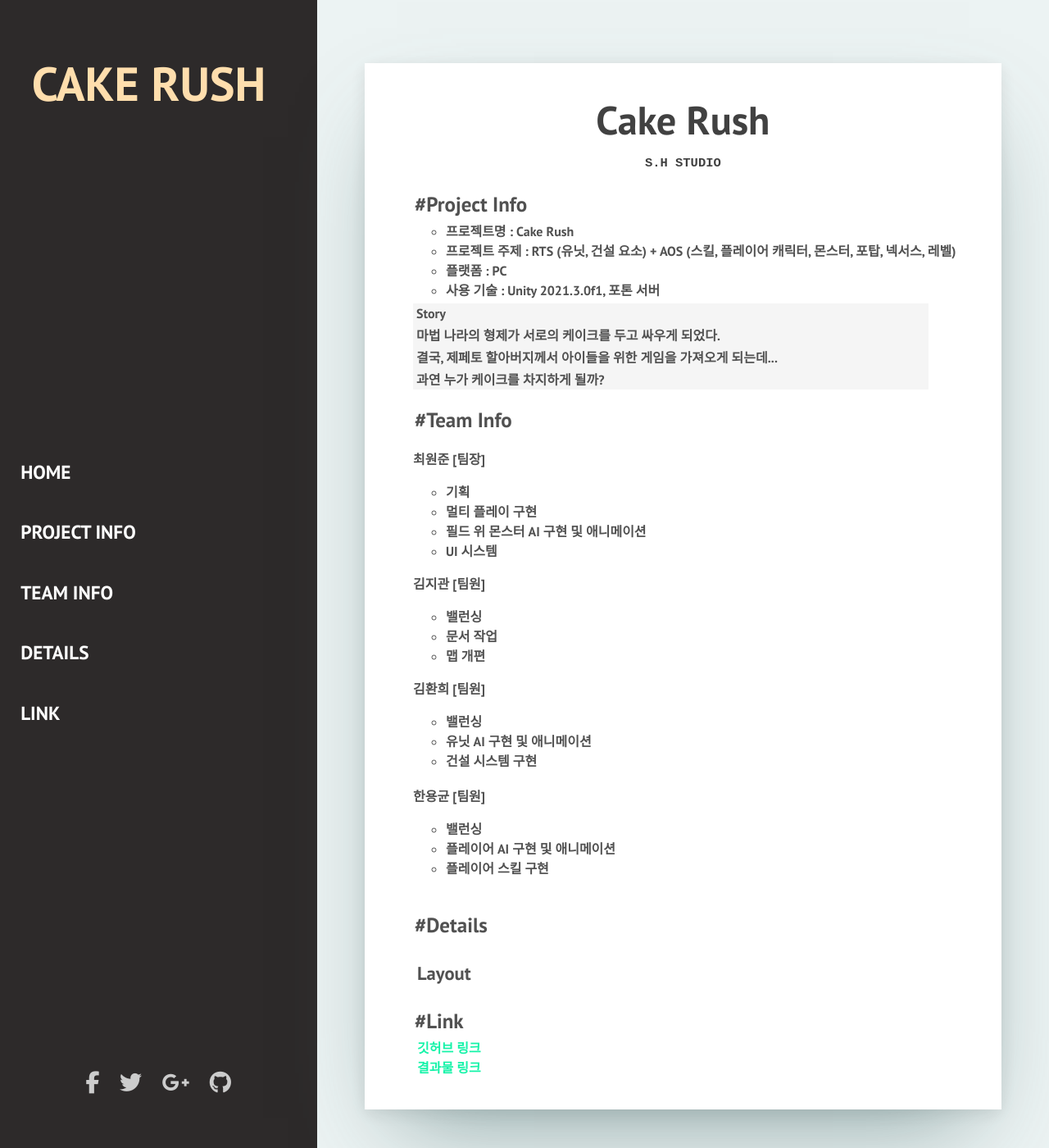
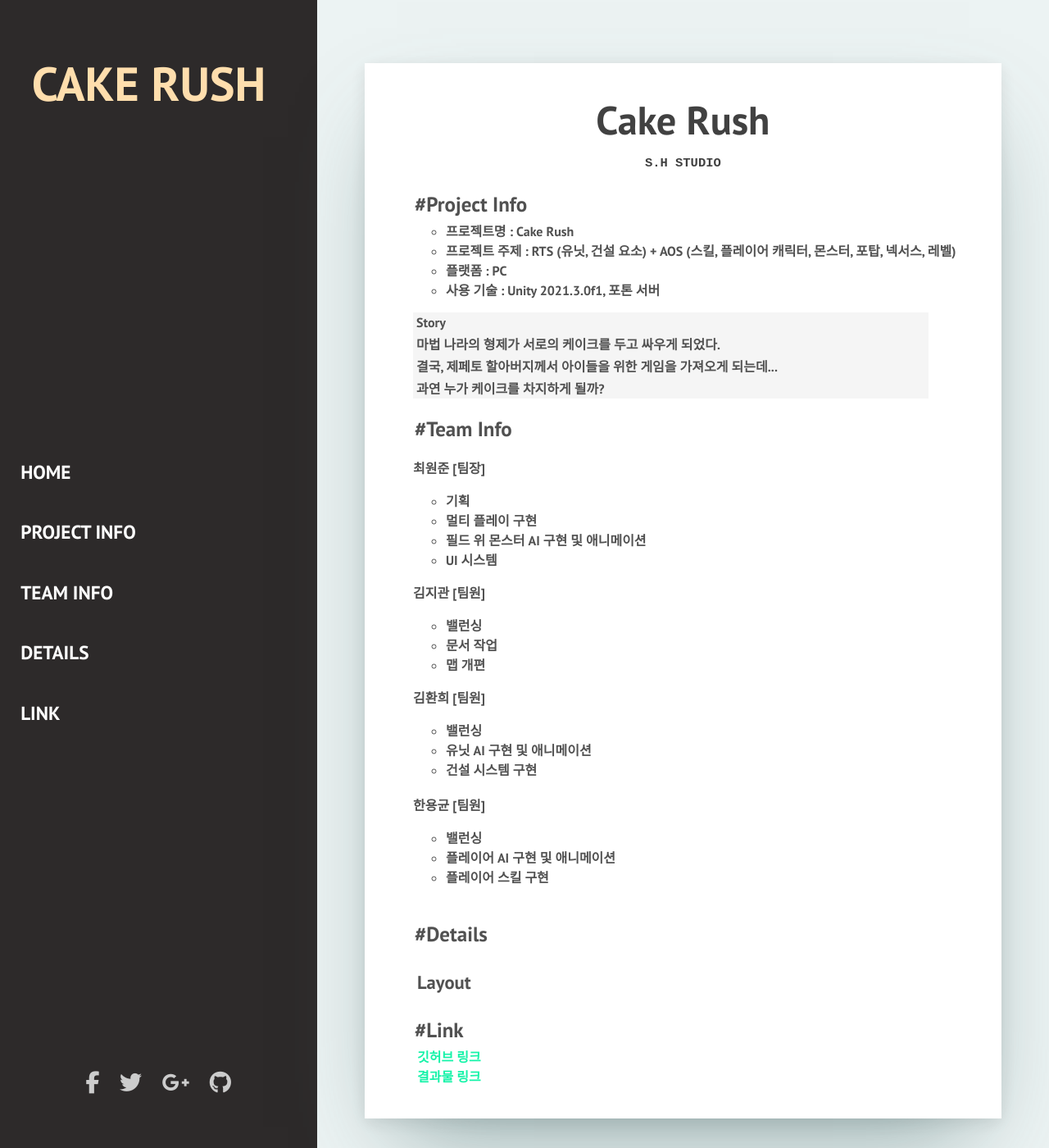
Before and after one commit to yong-gyun/Cake-Rush, a Jekyll site: the page built from index.html, in a window 1280 px wide and 1400 px high. Shown: the whole window at 82% size. Built offline with Jekyll 4.4.1, drawn with Linux system fonts in a browser that asks for light colours; nearby versions of some CDN libraries; some web fonts are replaced; library files that are not in the unit come from our copies; the list of posts is cut into pages by our own code.

Commit message:
Update index.html

```diff
--- a/index.html
+++ b/index.html
@@ -30,7 +30,7 @@ layout: default
   {
     background-color: rgb(245, 245, 245);
     margin-right: 10%;
-    margin-top: 4px;
+    margin-top: 15px;
   }
 
   .story > p
```
